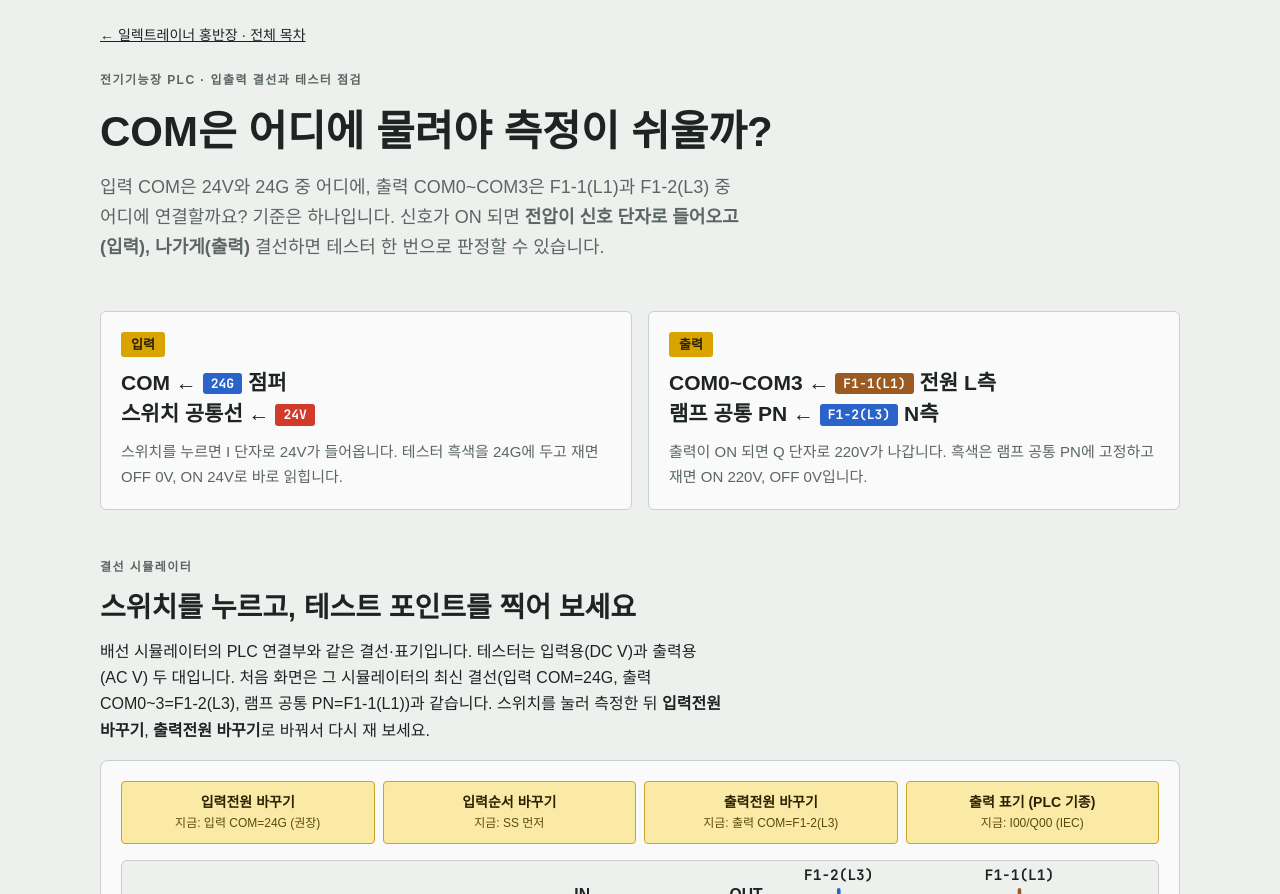
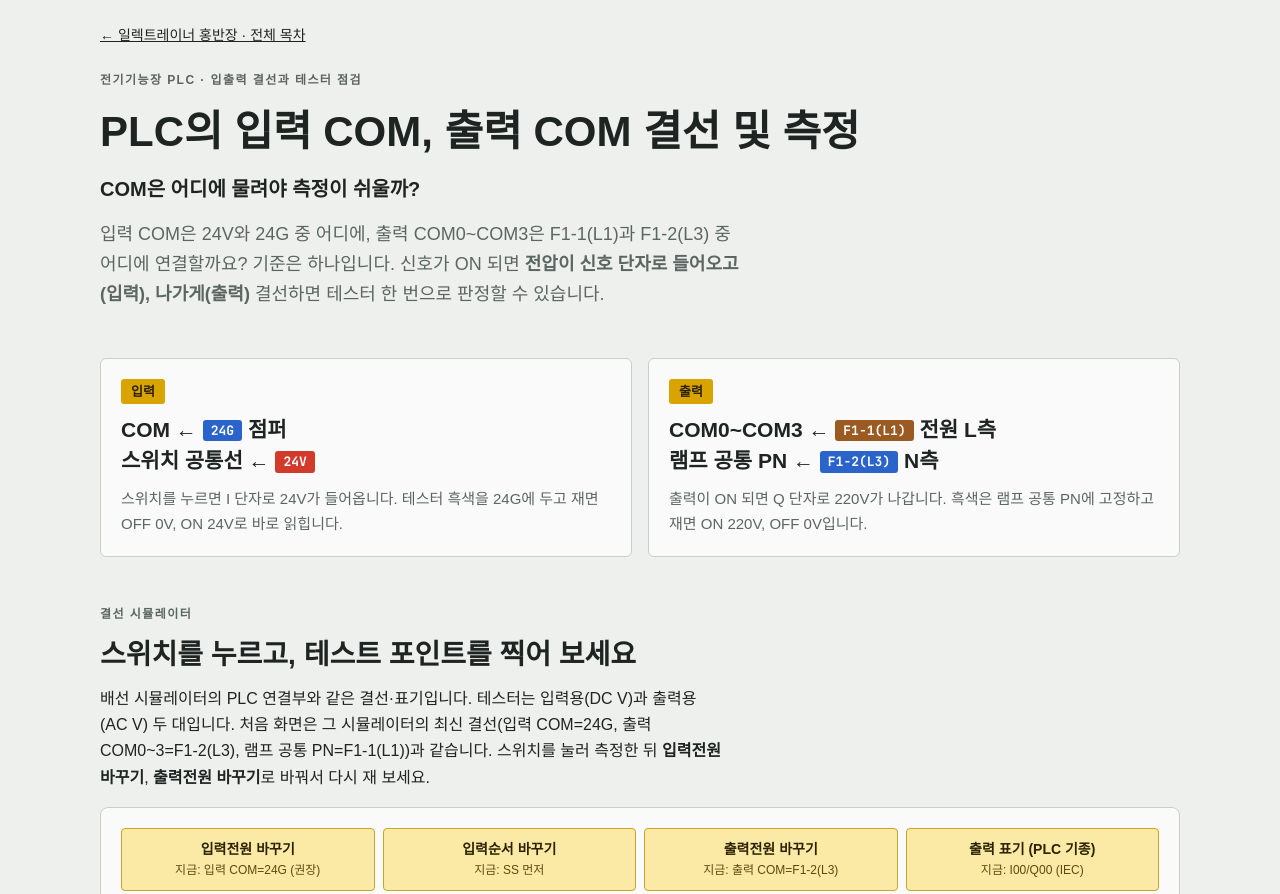
Before and after one commit to esolhong/skill-edu, a plain HTML site: page electrical/01-plc-com/index.html in a window 1280 px wide. Shown: the top 894 px of the page. Drawn offline with Linux system fonts and the light colour scheme; a web font is replaced by a local one.

Commit message:
PLC 편 제목 변경: PLC의 입력 COM, 출력 COM 결선 및 측정
Co-Authored-By: Claude Opus 5.5 <noreply@anthropic.com>
Claude-Session: https://claude.ai/code/session_012cZiFhVkN7dUPUnTqAjQD7

```diff
--- a/electrical/01-plc-com/index.html
+++ b/electrical/01-plc-com/index.html
@@ -1,7 +1,7 @@
 <!doctype html>
 <html lang="ko"><head><meta charset="utf-8"><meta name="viewport" content="width=device-width,initial-scale=1,viewport-fit=cover">
 <style>body{margin:0}[hidden]{display:none!important}</style>
-<title>PLC COM 결선과 측정 | 일렉트레이너 홍반장</title>
+<title>PLC의 입력 COM, 출력 COM 결선 및 측정 | 일렉트레이너 홍반장</title>
 <meta name="claude:viewport-fit-sides" content="cover">
 <link rel="preconnect" href="https://fonts.googleapis.com">
 <link rel="stylesheet" href="https://fonts.googleapis.com/css2?family=IBM+Plex+Sans+KR:wght@400;500;700&family=JetBrains+Mono:wght@500;700&display=swap">
@@ -122,7 +122,8 @@ footer{color:var(--muted);font-size:13px}
 
 <header>
   <span class="eyebrow">전기기능장 PLC · 입출력 결선과 테스터 점검</span>
-  <h1>COM은 어디에 물려야 측정이 쉬울까?</h1>
+  <h1>PLC의 입력 COM, 출력 COM 결선 및 측정</h1>
+  <p style="font-size:20px;font-weight:700;margin:0">COM은 어디에 물려야 측정이 쉬울까?</p>
   <p class="lead">입력 COM은 24V와 24G 중 어디에, 출력 COM0~COM3은 F1-1(L1)과 F1-2(L3) 중 어디에 연결할까요? 기준은 하나입니다. 신호가 ON 되면 <b>전압이 신호 단자로 들어오고(입력), 나가게(출력)</b> 결선하면 테스터 한 번으로 판정할 수 있습니다.</p>
 </header>
 
```
Also changed, not shown: index.html (+1 -1 lines), 1 other file.
